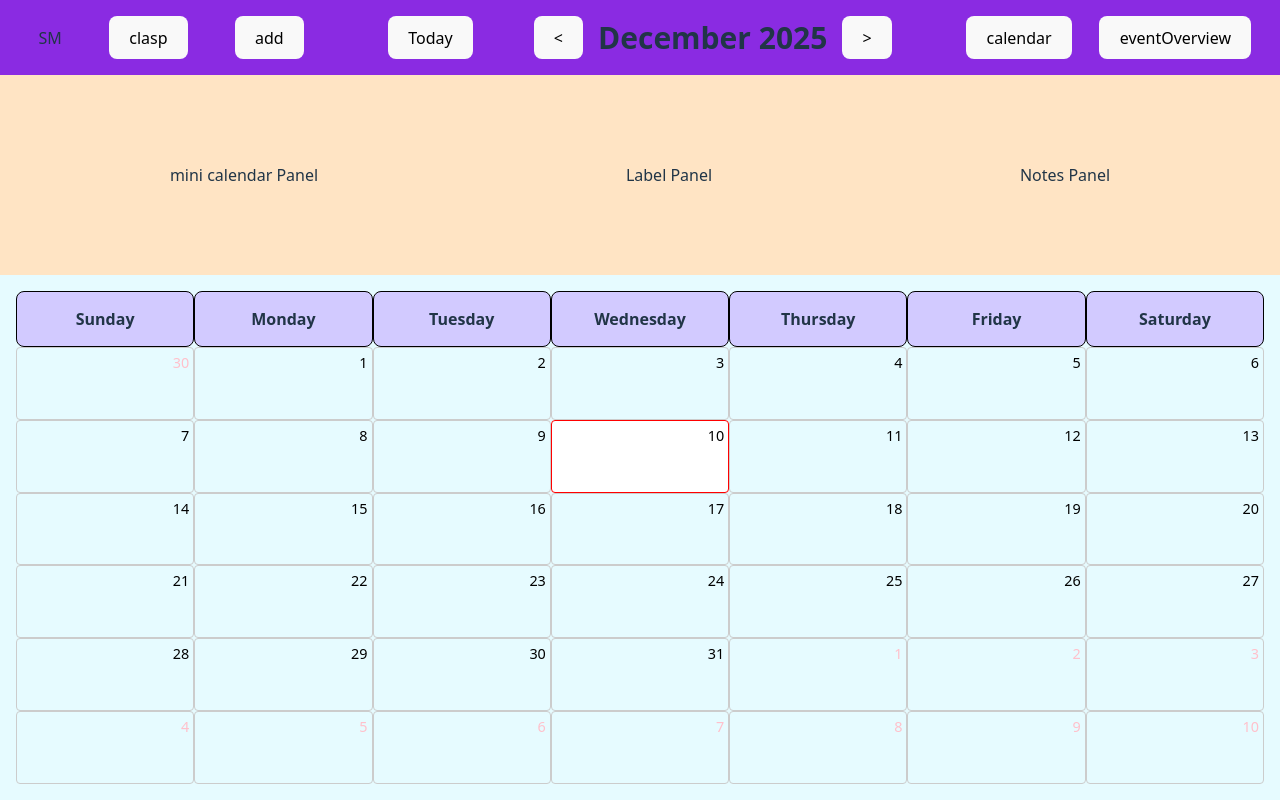
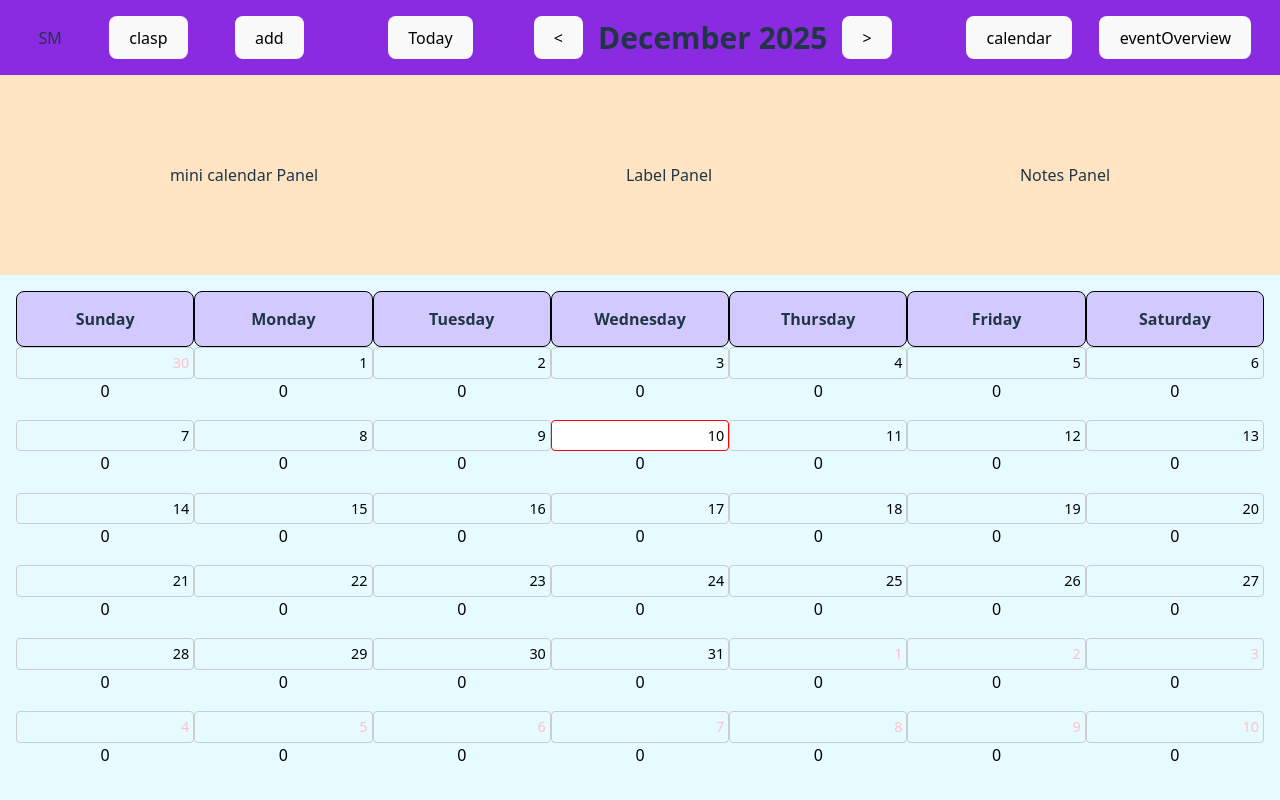
Before and after one commit to smei08/CalendarPlanner, a React (Vite) app: page / in a window 1280 px wide. Built offline with nearby package versions, Linux system fonts and the light colour scheme.

Commit message:
event length in data cell

```diff
--- a/src/components/calendar/DateCell/DateCell.jsx
+++ b/src/components/calendar/DateCell/DateCell.jsx
@@ -1,3 +1,5 @@
+import { useEventStore } from "../../../store/useEventStore";
+
 import "./dateCell.css";
 
 export default function DateCell({ cell }) {
@@ -7,10 +9,13 @@ export default function DateCell({ cell }) {
   const cellMonth = cell.month + 1;
   const cellDate = cell.day.toString().length === 1 ? "0" + cell.day : cell.day;
 
-  const dateKey = `${cellYear}-${
+  const eventByDate = useEventStore((state) => state.eventByDate);
+
+  const dailyKey = `${cellYear}-${
     cellMonth.toString().length === 1 ? "0" + cellMonth : cellMonth
   }-${cellDate}`;
-  console.log("dateKey: ", dateKey);
+
+  const eventsOfTheDay = eventByDate[dailyKey] || [];
 
   const isToday =
     cell.year === today.getFullYear() &&
@@ -30,7 +35,12 @@ export default function DateCell({ cell }) {
   }
 
   // TEMP: debug line
-  console.log("CELL", cell, "isToday?", isToday);
+  // console.log("CELL", cell, "isToday?", isToday);
 
-  return <div className={className}>{cell.day}</div>;
+  return (
+    <div>
+      <div className={className}>{cell.day}</div>
+      <div>{eventsOfTheDay.length}</div>
+    </div>
+  );
 }
--- a/src/store/useEventStore.js
+++ b/src/store/useEventStore.js
@@ -4,6 +4,7 @@ import { persist } from "zustand/middleware";
 export const useEventStore = create(
   persist((set, get) => ({
     eventByDate: {},
+
     createEvent: (eventInput) => {
       const { title, date, time, label, description } = eventInput;
       let id;
@@ -25,7 +26,9 @@ export const useEventStore = create(
       };
 
       set((state) => {
+        console.log("before: ", state.eventByDate);
         const existingForDate = state.eventByDate[dateKey] || [];
+        console.log("after: ", state.eventByDate);
         return {
           eventByDate: {
             ...state.eventByDate,
```
